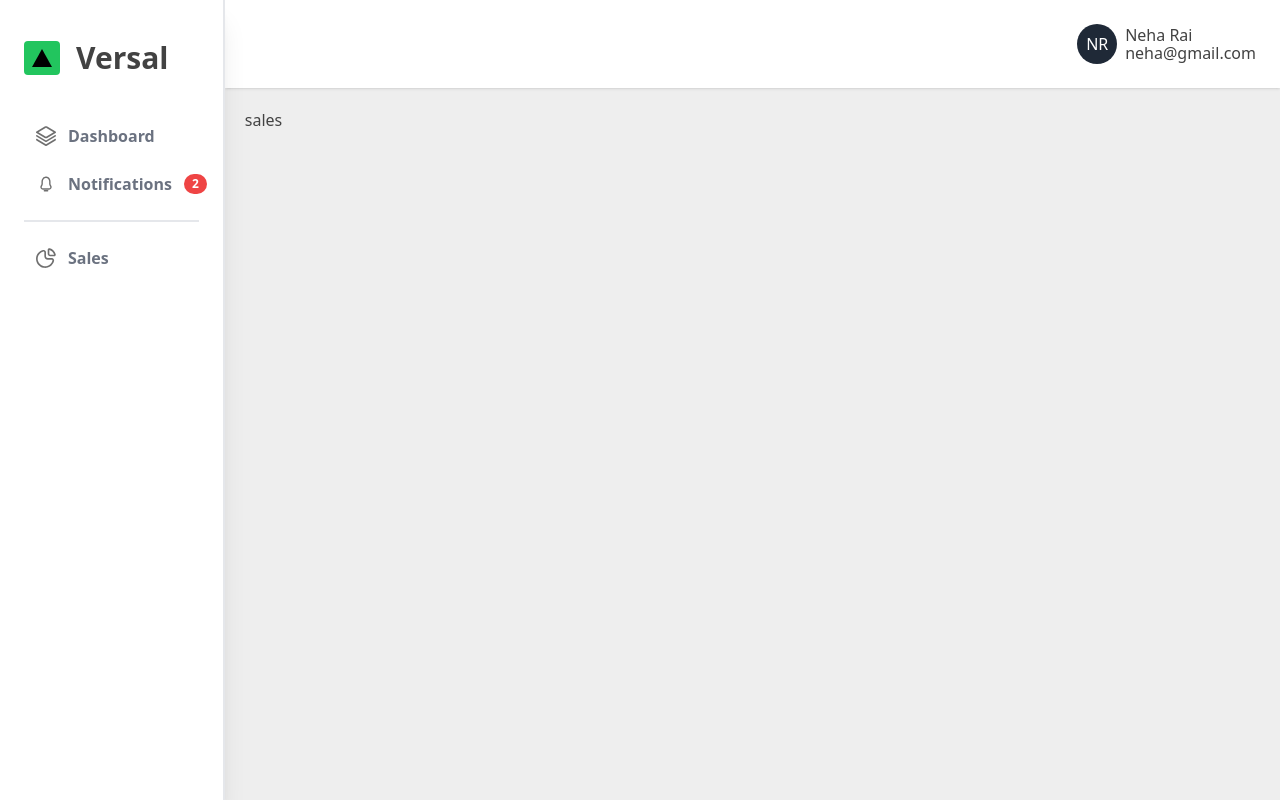
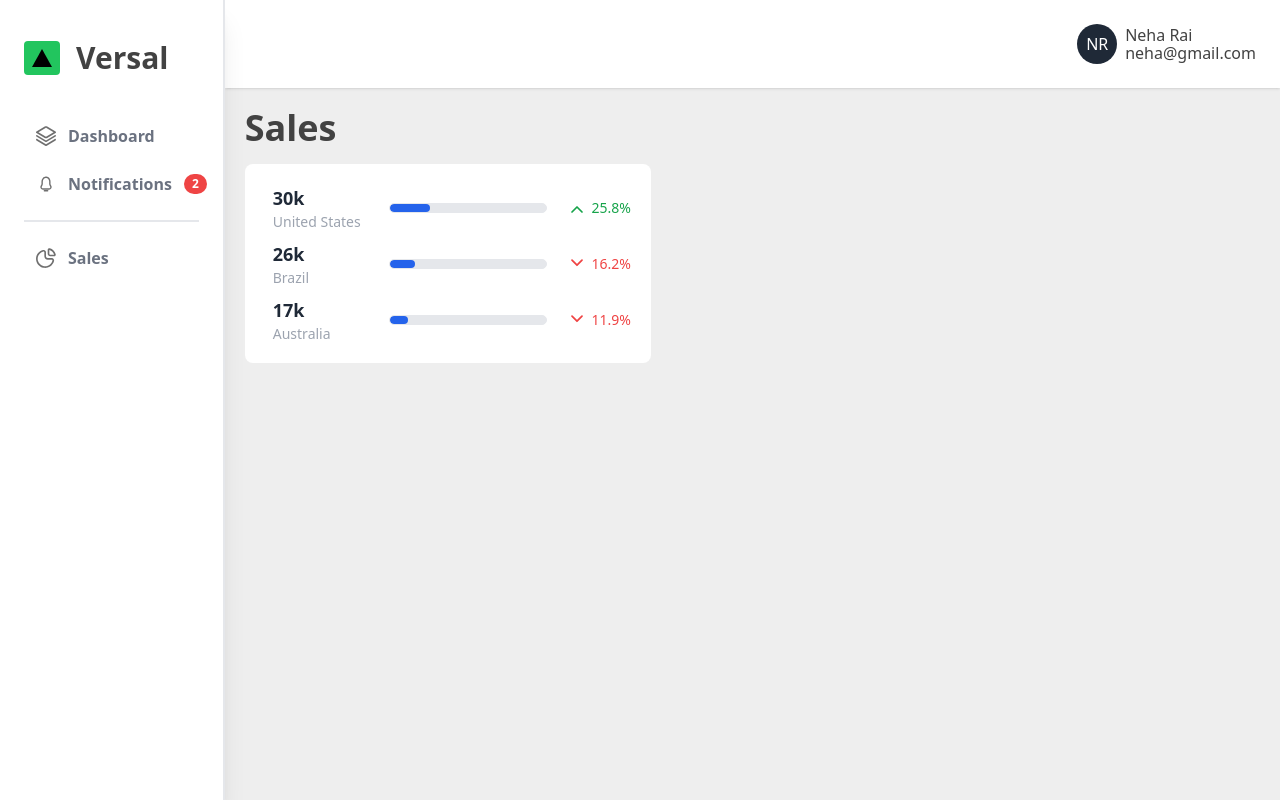
Before and after one commit to trishana7/Dashboard-React, a Next.js app: page /sales in a window 1280 px wide. Built offline with nearby package versions, Linux system fonts and the light colour scheme.

Commit message:
notification and sales page

```diff
--- a/app/notifications/page.tsx
+++ b/app/notifications/page.tsx
@@ -1,5 +1,61 @@
 "use client";
 
-export default function Notification() {
-  return <>Notification</>;
-}
+import React from "react";
+import NotificationCard from "@/components/NotificationCard";
+import Header from "@/components/Header";
+
+const notifications: {
+  type: "NewUser" | "Message" | "Comment" | "Connect";
+  title: string;
+  description: string;
+  user: string;
+  time: string;
+}[] = [
+  {
+    type: "NewUser",
+    title: "New Registration: Finibus Bonorum et Malorum",
+    description:
+      "Sed ut perspiciatis unde omnis iste natus error sit voluptatem.",
+    user: "Allen Deu",
+    time: "24 Nov 2018 at 9:30 AM",
+  },
+  {
+    type: "Message",
+    title: "Darren Smith sent new message",
+    description:
+      "Sed ut perspiciatis unde omnis iste natus error sit voluptatem.",
+    user: "Darren",
+    time: "24 Nov 2018 at 9:30 AM",
+  },
+  {
+    type: "Comment",
+    title: "Arin Ganshiram Commented on post",
+    description:
+      "Sed ut perspiciatis unde omnis iste natus error sit voluptatem.",
+    user: "Arin Ganshiram",
+    time: "24 Nov 2018 at 9:30 AM",
+  },
+  {
+    type: "Connect",
+    title: "Jullet Den Connect Allen Depk",
+    description:
+      "Sed ut perspiciatis unde omnis iste natus error sit voluptatem.",
+    user: "Jullet Den",
+    time: "24 Nov 2018 at 9:30 AM",
+  },
+];
+
+const Notification: React.FC = () => {
+  return (
+    <div className="mx-8 mt-4">
+      <Header headingLevel="h1" text="Notifications" />
+      <div className="mt-4">
+        {notifications.map((notification, index) => (
+          <NotificationCard key={index} {...notification} />
+        ))}
+      </div>
+    </div>
+  );
+};
+
+export default Notification;
--- a/app/sales/page.tsx
+++ b/app/sales/page.tsx
@@ -1,5 +1,96 @@
 "use client";
+import React, { useState } from "react";
+import Icon from "@/components/Icon";
+import Header from "@/components/Header";
 
-export default function Dashboard() {
-  return <>sales</>;
+interface CountryStatistic {
+  value: string;
+  country: string;
+  percentage: string;
+  status: "profit" | "loss";
 }
+
+const Sales: React.FC = () => {
+  const [countryStatistics] = useState<CountryStatistic[]>([
+    {
+      value: "30k",
+      country: "United States",
+      percentage: "25.8%",
+      status: "profit",
+    },
+    {
+      value: "26k",
+      country: "Brazil",
+      percentage: "16.2%",
+      status: "loss",
+    },
+    {
+      value: "17k",
+      country: "Australia",
+      percentage: "11.9%",
+      status: "loss",
+    },
+  ]);
+
+  return (
+    <div>
+      <Header headingLevel="h1" text="Sales" />
+      {/* Main Flex Wrapper */}
+      <div className="my-4">
+        {/* Country Statistics */}
+        <div className="w-full lg:w-[40%] bg-white rounded-lg h-[199px] p-5">
+          {countryStatistics.map((countryStatistic, index) => (
+            <div
+              key={index}
+              className="flex items-center justify-center mb-2 gap-5"
+            >
+              <div className="flex">
+                <div className="ml-2 mr-4">
+                  <p className="text-lg font-semibold text-gray-800">
+                    {countryStatistic.value}
+                  </p>
+                  <p className="text-gray-400 text-sm font-medium whitespace-nowrap w-20">
+                    {countryStatistic.country}
+                  </p>
+                </div>
+              </div>
+              <div className="w-full bg-gray-200 max-w-sm mx-auto rounded-lg overflow-hidden border border-gray-80000">
+                <div
+                  className="bg-blue-600 text-xs leading-none py-1 rounded-full"
+                  style={{ width: countryStatistic.percentage }}
+                ></div>
+              </div>
+              <div className="flex justify-center items-center gap-1">
+                <div
+                  className={
+                    countryStatistic.status === "loss" ? "rotate-180" : ""
+                  }
+                >
+                  <Icon
+                    iconName="Arrow"
+                    svgFill={
+                      countryStatistic.status === "profit"
+                        ? "stroke-green-600"
+                        : "stroke-red-500"
+                    }
+                  />
+                </div>
+                <span
+                  className={`text-sm font-medium ${
+                    countryStatistic.status === "loss"
+                      ? "text-red-500"
+                      : "text-green-600"
+                  }`}
+                >
+                  {countryStatistic.percentage}
+                </span>
+              </div>
+            </div>
+          ))}
+        </div>
+      </div>
+    </div>
+  );
+};
+
+export default Sales;
--- a/components/Dashboard.tsx
+++ b/components/Dashboard.tsx
@@ -9,7 +9,7 @@ interface CountryStatistic {
   status: "profit" | "loss";
 }
 
-const Profile: React.FC = () => {
+const NotificationLayout: React.FC = () => {
   const [countryStatistics] = useState<CountryStatistic[]>([
     {
       value: "30k",
@@ -139,4 +139,4 @@ const Profile: React.FC = () => {
   );
 };
 
-export default Profile;
+export default NotificationLayout;
```
